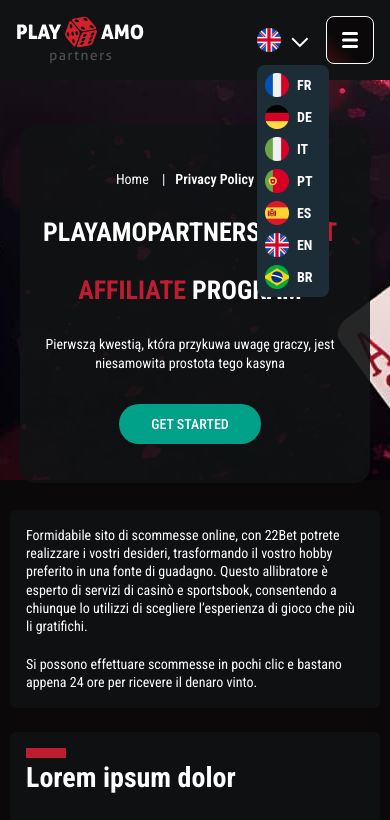
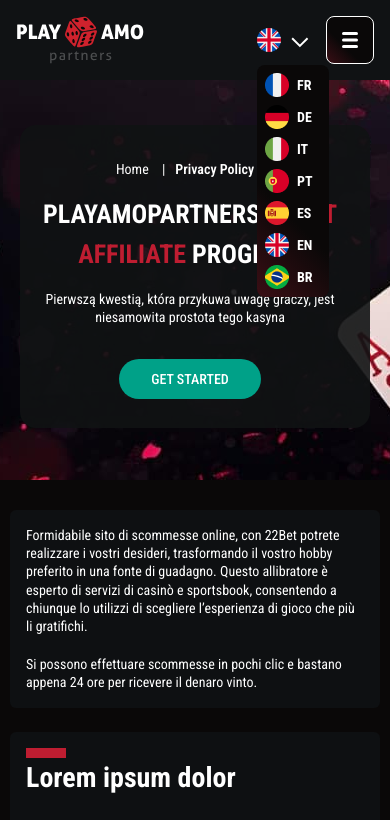
Before and after one commit to OlgaTikhonchik/playmo, a plain HTML site: page policy.html in a window 390 px wide. Both pictures are taken after a click on the element 284 px from the left and 40 px from the top of the page. Shown: the top 820 px of the page. Drawn offline with Linux system fonts and the light colour scheme.

Commit message:
Обновления

```diff
--- a/css/main.css
+++ b/css/main.css
@@ -215,8 +215,8 @@
   height: 80px;
   border-radius: 0;
   background: none;
-  padding-left: 120px;
-  padding-right: 120px;
+  padding-left: 140px;
+  padding-right: 140px;
   margin: 0 auto;
 }
 
@@ -303,7 +303,12 @@
   height: auto;
   border-radius: 8px;
   background: #1d2d37;
-
+  background: linear-gradient(
+      225deg,
+      rgba(210, 34, 61, 0) 62.44%,
+      #d2223d 218.02%
+    ),
+    #0a0808;
   padding: 8px;
   z-index: 1000;
 }
--- a/css/media.css
+++ b/css/media.css
@@ -1,3 +1,10 @@
+@media screen and (max-width: 1366px) {
+  .header__content {
+    padding-left: 100px;
+    padding-right: 100px;
+  }
+}
+
 @media screen and (max-width: 1297px) {
   .main__arrow {
     bottom: 20px;
@@ -240,6 +247,12 @@
   }
 }
 
+@media screen and (max-width: 573px) {
+  .hero__data-policy {
+    top: 30px;
+    padding-top: 20px;
+  }
+}
 @media screen and (max-width: 528px) {
   .hero__data,
   .hero__title {
@@ -276,6 +289,18 @@
 
   .footer__text {
     font-size: 28px;
+  }
+}
+
+@media screen and (max-width: 484px) {
+  .hero__data {
+    top: 15px;
+    padding-bottom: 25px;
+    padding-top: 35px;
+  }
+
+  .hero__title {
+    line-height: 40px;
   }
 }
 
@@ -323,6 +348,10 @@
   .footer__content span {
     text-align: center;
   }
+
+  .hero__data {
+    top: 45px;
+  }
 }
 
 @media screen and (max-width: 374px) {
@@ -331,8 +360,8 @@
   }
 }
 
-@media screen and (max-width: 354px) {
+/* @media screen and (max-width: 354px) {
   .hero__title {
     line-height: 40px;
   }
-}
+} */
--- a/policy.html
+++ b/policy.html
@@ -140,7 +140,7 @@
     <main class="main">
       <section class="hero hero__content hero__policy">
         <div class="hero__wrap">
-          <div class="hero__data">
+          <div class="hero__data hero__data-policy">
              <ul class="breadcrumbs"  itemscope itemtype="https://schema.org/BreadcrumbList">
                 <li itemprop="itemListElement" itemscope itemtype="https://schema.org/ListItem">
                 <a href="#" itemprop="item"> <span itemprop="name">Home</span></a>
```
